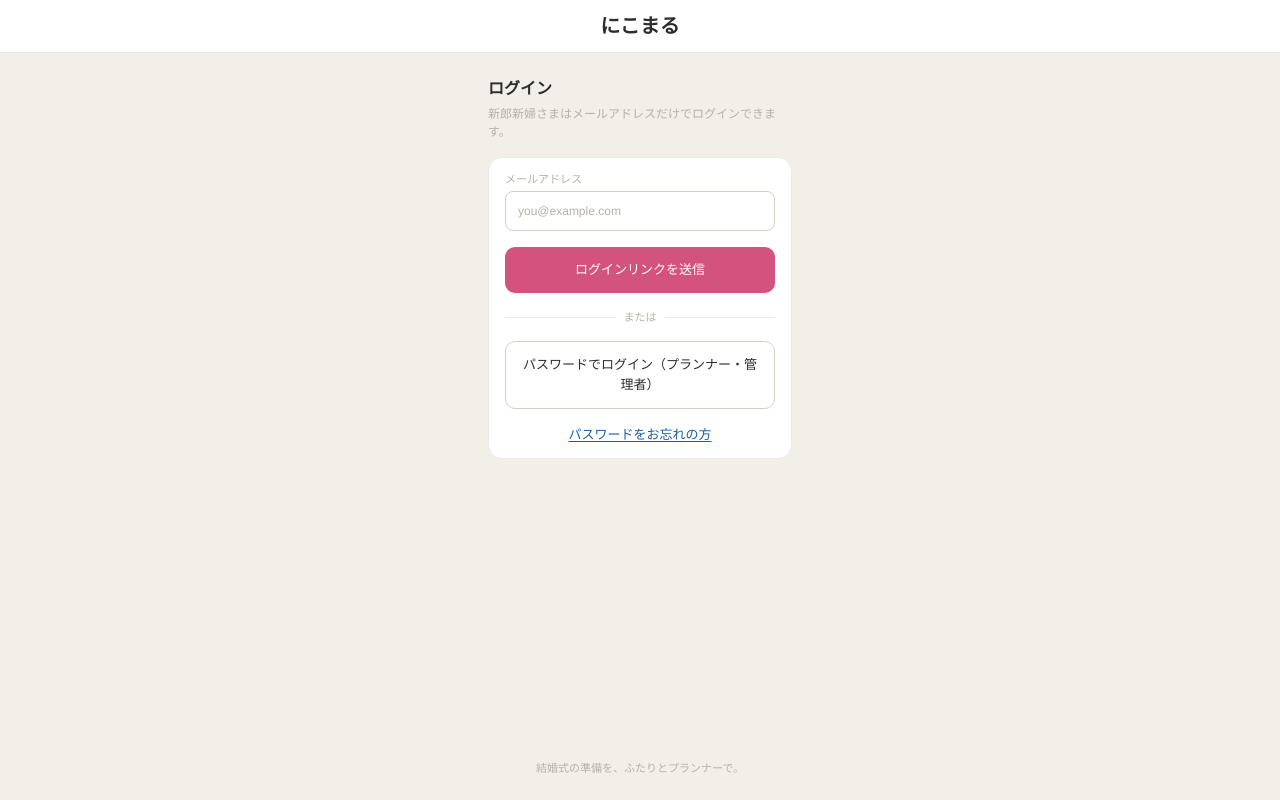
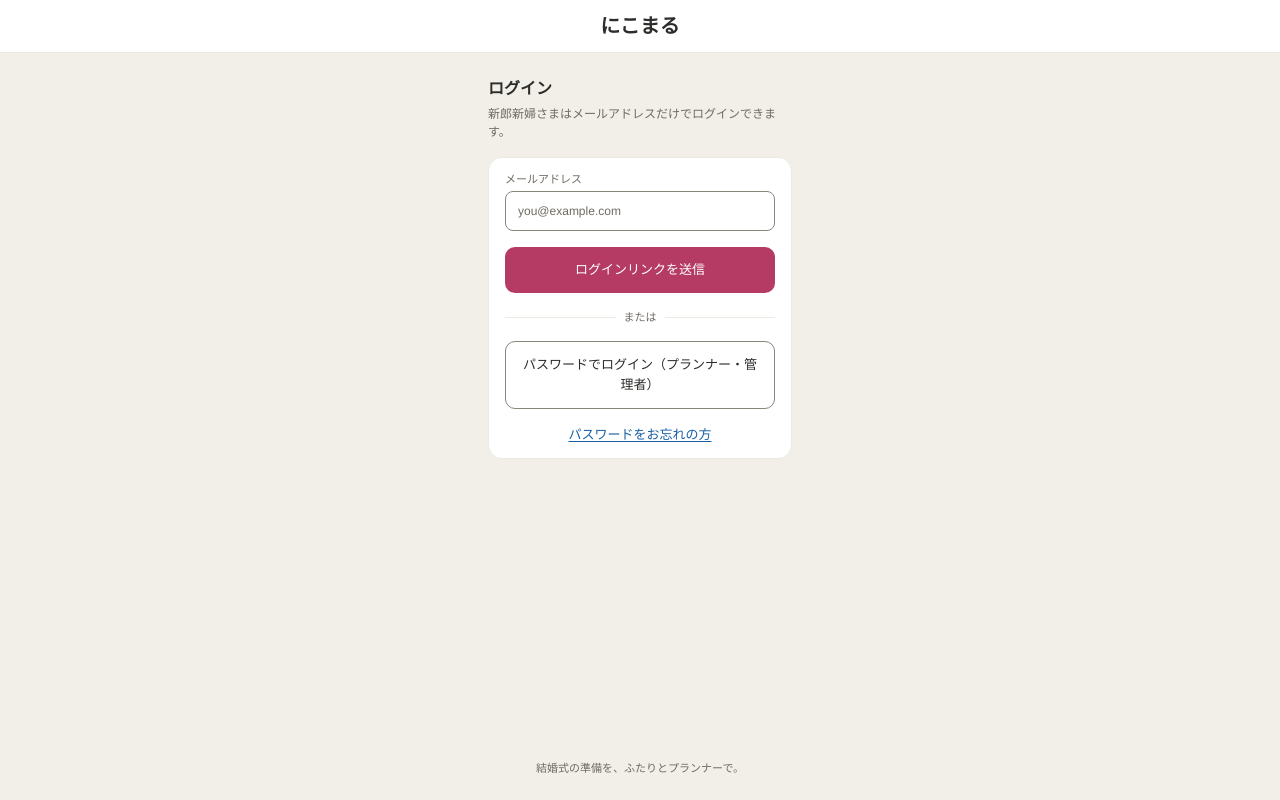
Before and after one commit to ryuki-moro/Nicomaru, a Next.js app: page /login in a window 1280 px wide. Built offline with nearby package versions, Linux system fonts and the light colour scheme; no server answers.

Commit message:
docs: record autonomous completion plan and normalize document formatting

```diff
--- a/supabase/templates/magic_link.html
+++ b/supabase/templates/magic_link.html
@@ -1,5 +1,5 @@
 <h2>にこまる ワンタイムコード</h2>
 <p>ログイン画面に次の6桁のコードを入力してください。</p>
-<p style="font-size: 24px; letter-spacing: 4px;"><strong>{{ .Token }}</strong></p>
+<p style="font-size: 24px; letter-spacing: 4px"><strong>{{ .Token }}</strong></p>
 <p>このコードの有効期限は1時間です。心当たりがない場合は、このメールを破棄してください。</p>
 <p><a href="{{ .ConfirmationURL }}">リンクからログインする</a></p>
--- a/tailwind.config.ts
+++ b/tailwind.config.ts
@@ -14,10 +14,11 @@ const config: Config = {
         surface: '#FFFFFF',
         'text-primary': '#2C2C2A',
         'text-secondary': '#5F5E5A',
-        'text-muted': '#B4B2A9',
+        // 小さなラベルもsurface/bg上で4.5:1以上にする（QA-08）。
+        'text-muted': '#6F6B62',
         'border-light': '#ECEAE3',
-        'border-mid': '#D3D1C7',
-        primary: '#D4537E',
+        'border-mid': '#89857B',
+        primary: '#B53B65',
         'primary-dark': '#993556',
         'primary-darker': '#72243E',
         'hero-bg': '#FBEAF0',
@@ -27,13 +28,19 @@ const config: Config = {
         'success-bg': '#E1F5EE',
         'warning-text': '#854F0B',
         'warning-bg': '#FDF3E3',
-        danger: '#E24B4A',
+        danger: '#B53035',
         'danger-bg': '#FCECEC',
         'field-filled-bg': '#F9F8F5',
         line: '#06C755',
       },
       fontFamily: {
-        sans: ['"Hiragino Kaku Gothic ProN"', '"Yu Gothic"', '"Helvetica Neue"', 'Arial', 'sans-serif'],
+        sans: [
+          '"Hiragino Kaku Gothic ProN"',
+          '"Yu Gothic"',
+          '"Helvetica Neue"',
+          'Arial',
+          'sans-serif',
+        ],
       },
       fontSize: {
         nav: ['10px', '14px'],
```
Also changed, not shown: 13 other files (tests, documents, lock files or other folders).
